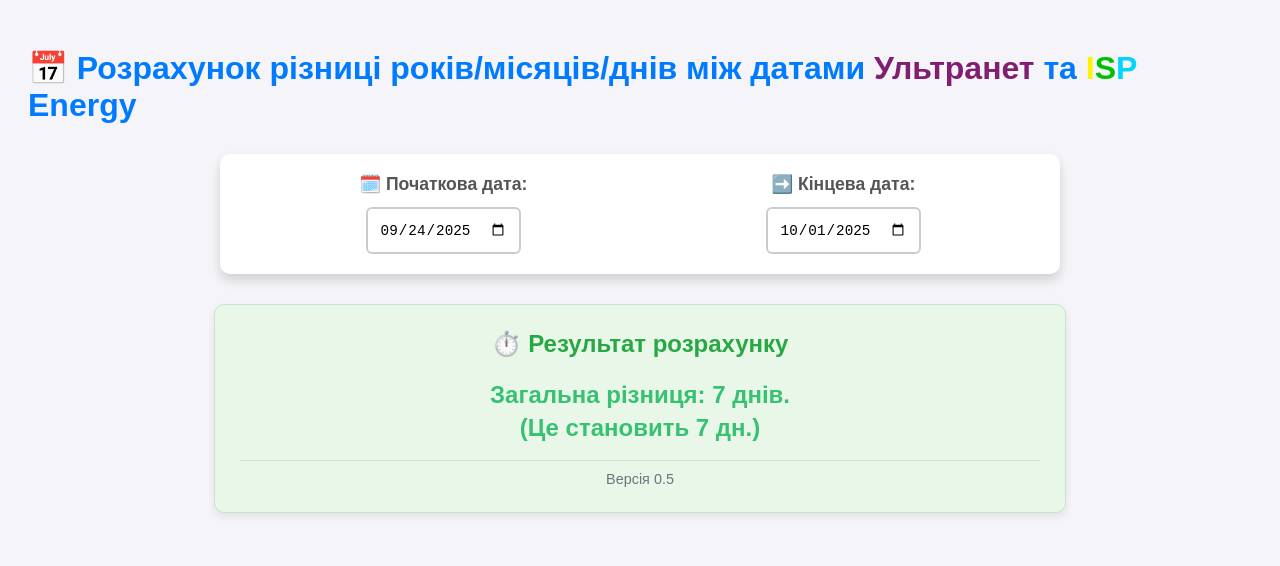
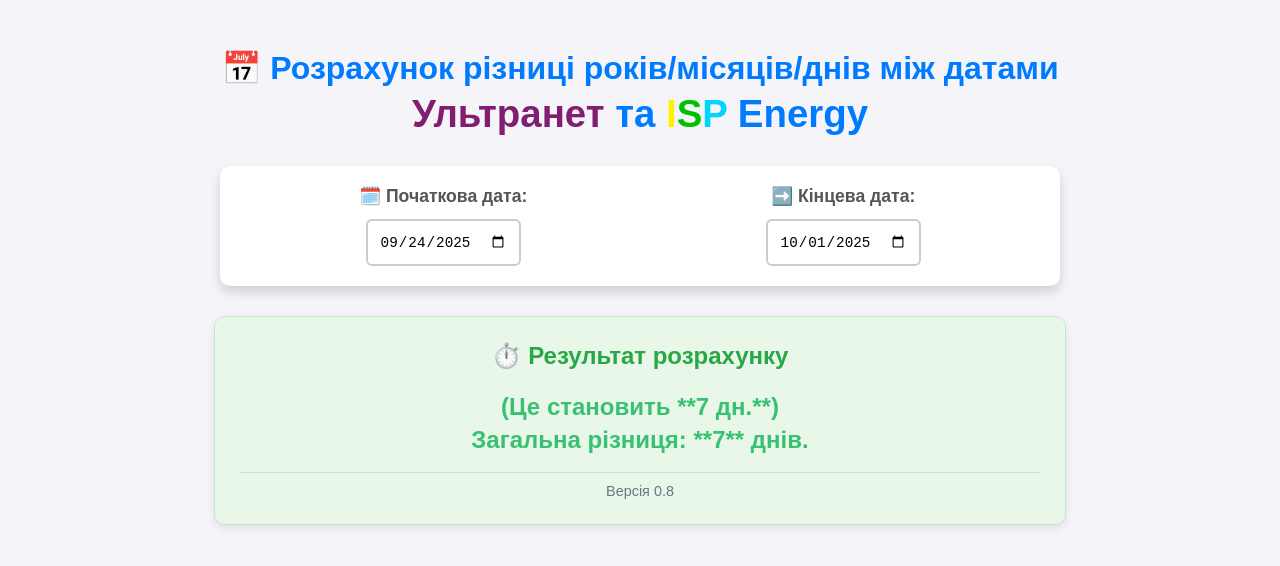
Before and after one commit to ultranetpopilnya/datecalc, a plain HTML site: page index.html in a window 1280 px wide. Drawn offline with Linux system fonts and the light colour scheme.

Commit message:
Update index.html

```diff
--- a/index.html
+++ b/index.html
@@ -18,6 +18,22 @@
         h1 {
             color: #007bff;
             margin-bottom: 30px;
+            text-align: center; /* Додав для центрування багаторядкового заголовка */
+        }
+
+        .company-names {
+            display: block;
+            margin-top: 5px; /* Невеликий відступ для другого рядка */
+            font-size: 1.2em; /* Трохи більший розмір для акценту */
+        }
+
+        /* Стилі для назв компаній, щоб вони були кольоровими і виділялися */
+        .ultranet {
+            color: #811e71;
+            font-weight: bold;
+        }
+        .isp-energy {
+            font-weight: bold;
         }
 
         .container {
@@ -83,13 +99,13 @@
             color: #38c172;
             min-height: 1.8em;
             line-height: 1.4;
-            margin-bottom: 15px; /* Додав відступ перед версією */
+            margin-bottom: 15px;
         }
 
         #version-info {
             font-size: 0.9em;
             color: #6c757d;
-            border-top: 1px solid #c3e6cb; /* Легка розділяюча лінія */
+            border-top: 1px solid #c3e6cb;
             padding-top: 10px;
             margin-top: 10px;
         }
@@ -97,7 +113,15 @@
 </head>
 <body>
 
-    <h1>📅 Розрахунок різниці років/місяців/днів між датами <span style="color: #811e71;">Ультранет</span> та <span style="color: #fff200;">I</span><span style="color: #00c100;">S</span><span style="color: #00d4ff;">P</span> Energy</h1>
+    <h1>
+        📅 Розрахунок різниці років/місяців/днів між датами
+        <span class="company-names">
+            <span class="ultranet">Ультранет</span> та
+            <span class="isp-energy">
+                <span style="color: #fff200;">I</span><span style="color: #00c100;">S</span><span style="color: #00d4ff;">P</span> Energy
+            </span>
+        </span>
+    </h1>
 
     <div class="container">
         <div class="date-input-group">
@@ -118,8 +142,7 @@
         </div>
 
         <div id="version-info">
-            Версія 0.5
-        </div>
+            Версія 0.8 </div>
         </div>
 
     <script>
@@ -142,6 +165,7 @@
             }
 
             const diffTime = endDate - startDate;
+            // Math.ceil використовується для включення кінцевого дня
             const diffDays = Math.ceil(diffTime / (1000 * 60 * 60 * 24));
 
             // Розрахунок різниці в місяцях і днях (точний)
@@ -158,16 +182,18 @@
 
             if (days < 0) {
                 months--;
+                // Отримуємо останній день попереднього місяця
                 const prevMonthDate = new Date(endYear, endMonth, 0);
                 days += prevMonthDate.getDate();
             }
 
-            // Фінальний вивід
+            // Фінальний вивід (Змінена послідовність виводу)
             if (diffDays === 0) {
                  resultDisplay.innerHTML = 'Дати **збігаються**. Різниця: 0 днів.';
             } else {
-                let resultText = `Загальна різниця: ${diffDays} днів.`;
+                let resultText = '';
 
+                // Частина з місяцями та днями виводиться першою
                 if (months >= 0 && (months > 0 || days > 0)) {
                     let monthsText = months > 0 ? `${months} міс.` : '';
                     let daysText = days > 0 ? `${days} дн.` : '';
@@ -175,9 +201,12 @@
                     const durationText = [monthsText, daysText].filter(Boolean).join(' та ');
 
                     if (durationText) {
-                         resultText += `<br>(Це становить ${durationText})`
+                         resultText += `(Це становить **${durationText}**)<br>`
                     }
                 }
+
+                // Загальна різниця в днях виводиться наступною
+                resultText += `Загальна різниця: **${diffDays}** днів.`;
 
                 resultDisplay.innerHTML = resultText;
             }
```
